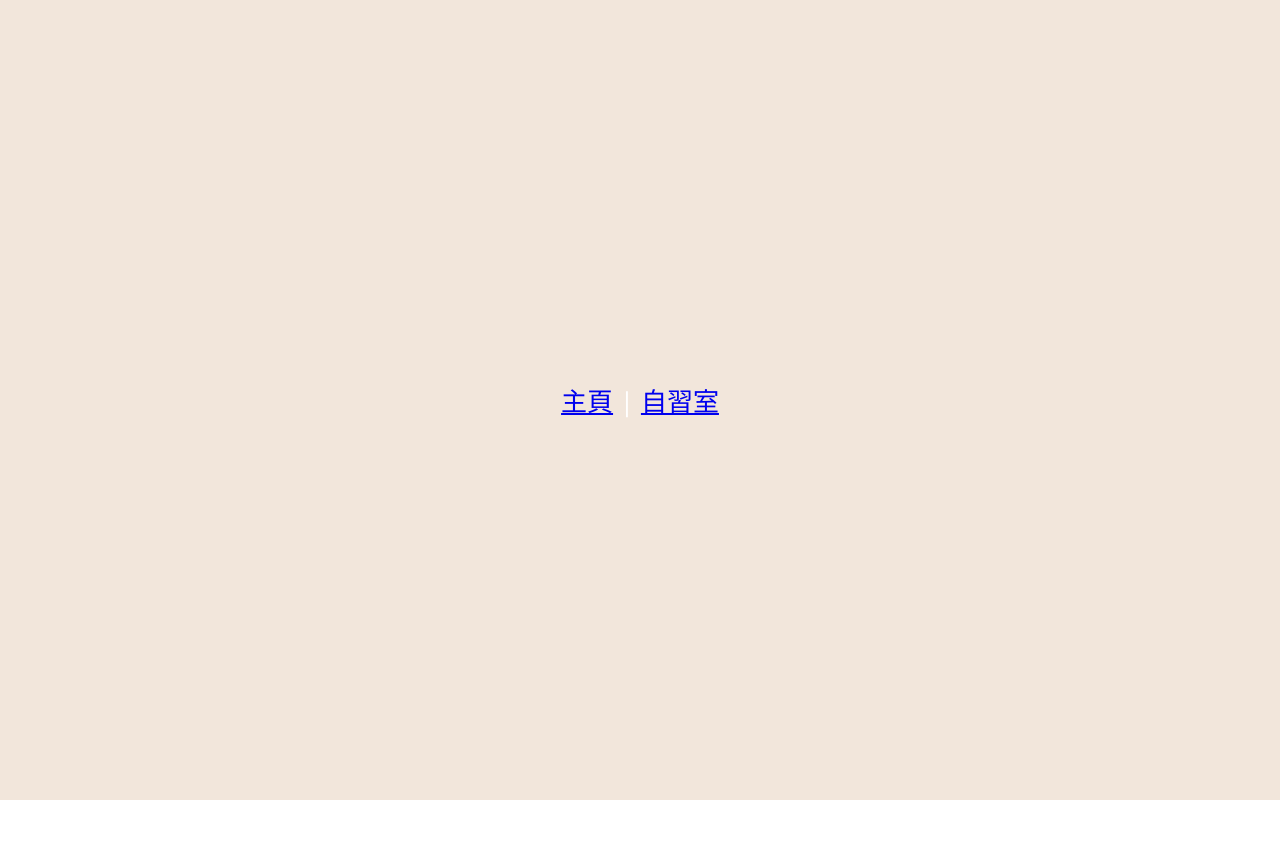
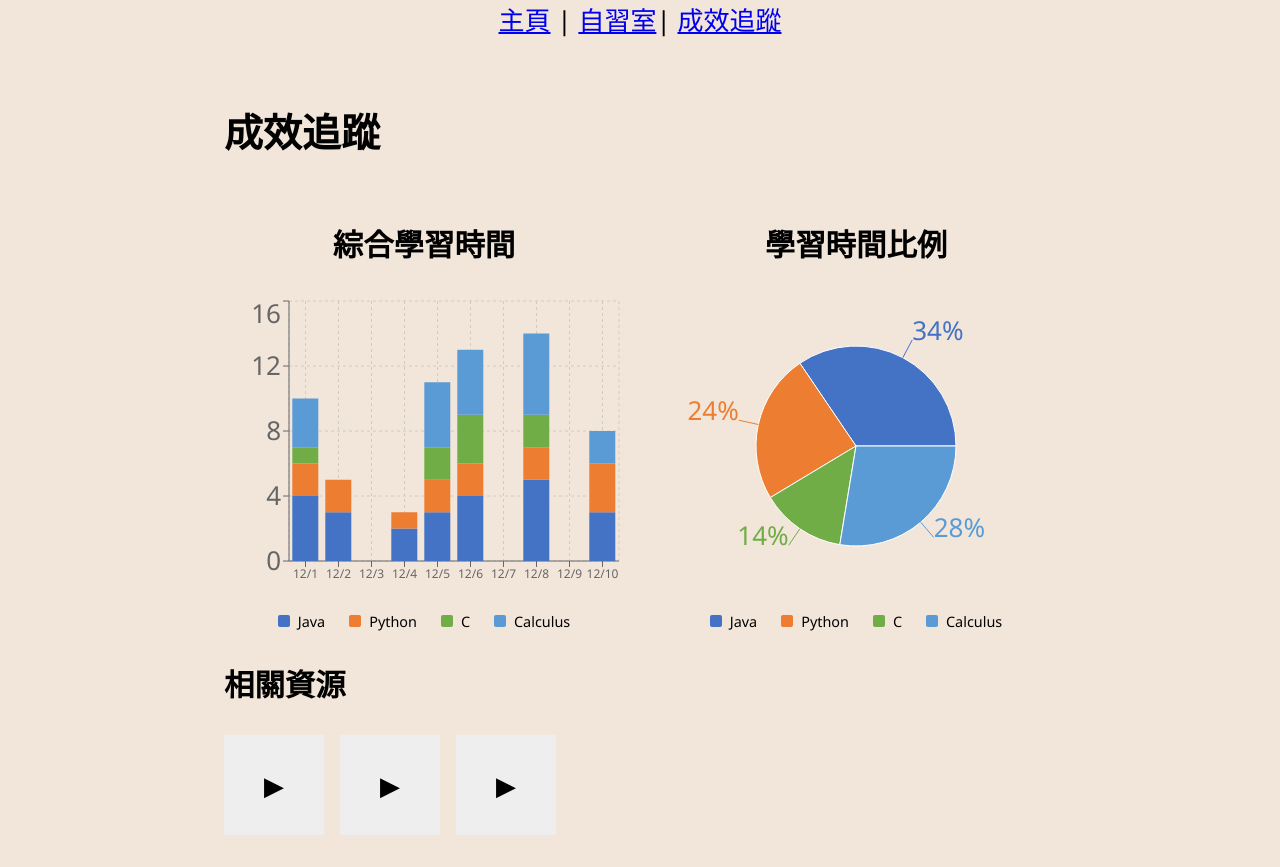
Before and after one commit to sgu731/school_frontend, a React (Create React App) app: page /tracker in a window 1280 px wide. Before the commit this address had no page. Before the commit the page ends 800 px from the top, so only its background shows below. Built offline with nearby package versions, Linux system fonts and the light colour scheme.

Commit message:
style: polish TrackerPage layout

```diff
--- a/package.json
+++ b/package.json
@@ -9,8 +9,10 @@
     "@testing-library/user-event": "^13.5.0",
     "react": "^19.0.0",
     "react-dom": "^19.0.0",
+    "react-icons": "^5.5.0",
     "react-router-dom": "^7.4.0",
     "react-scripts": "5.0.1",
+    "recharts": "^2.15.2",
     "web-vitals": "^2.1.4"
   },
   "scripts": {
--- a/src/App.css
+++ b/src/App.css
@@ -5,6 +5,7 @@
 body {
     font-family: 'Segoe UI', 'PingFang TC', 'Microsoft JhengHei', 'Helvetica Neue', Arial, sans-serif;
 }
+
 
 .App-header {
   background-color: #f2e6db;
@@ -14,7 +15,7 @@ body {
   align-items: center;
   justify-content: center;
   font-size: calc(10px + 2vmin);
-  color: white;
+  color: black;
 }
 
 input {
--- a/src/App.js
+++ b/src/App.js
@@ -3,6 +3,7 @@ import React, { useState, useEffect } from 'react';
 import './App.css';
 import HomePage from './pages/HomePage';
 import RoomsPage from './pages/RoomsPage';
+import TrackerPage from './pages/TrackerPage';
 
 function App() {
     return (
@@ -11,14 +12,19 @@ function App() {
                 <header className="App-header">
                     <nav>
                         <Link to="/">主頁</Link> | <Link to="/rooms">自習室</Link>
+                        {/*新增這一行 */}
+                        | <Link to="/tracker">成效追蹤</Link>
                     </nav>
                     <Routes>
                         <Route path="/" element={<HomePage />} />
                         <Route path="/rooms" element={<RoomsPage />} />
+                        {/*新增這一行 */}
+                        <Route path="/tracker" element={<TrackerPage />} />
                     </Routes>
                 </header>
             </div>
         </Router>
     );
 }
+
 export default App;
--- a/src/pages/TrackerPage.js
+++ b/src/pages/TrackerPage.js
@@ -1 +1,122 @@
-// JavaScript source code
+import React from 'react';
+import {
+  BarChart,
+  Bar,
+  XAxis,
+  YAxis,
+  Tooltip,
+  CartesianGrid,
+  ResponsiveContainer
+} from 'recharts';
+import {
+  PieChart,
+  Pie,
+  Cell
+} from 'recharts';
+
+const barData = [
+  { date: '12/1', Java: 4, Python: 2, C: 1, Calculus: 3 },
+  { date: '12/2', Java: 3, Python: 2, C: 0, Calculus: 0 },
+  { date: '12/3', Java: 0, Python: 0, C: 0, Calculus: 0 },
+  { date: '12/4', Java: 2, Python: 1, C: 0, Calculus: 0 },
+  { date: '12/5', Java: 3, Python: 2, C: 2, Calculus: 4 },
+  { date: '12/6', Java: 4, Python: 2, C: 3, Calculus: 4 },
+  { date: '12/7', Java: 0, Python: 0, C: 0, Calculus: 0 },
+  { date: '12/8', Java: 5, Python: 2, C: 2, Calculus: 5 },
+  { date: '12/9', Java: 0, Python: 0, C: 0, Calculus: 0 },
+  { date: '12/10', Java: 3, Python: 3, C: 0, Calculus: 2 },
+];
+
+const pieData = [
+  { name: 'Java', value: 10 },
+  { name: 'Python', value: 7 },
+  { name: 'C', value: 4 },
+  { name: 'Calculus', value: 8 },
+];
+
+const COLORS = ['#4472c4', '#ed7d31', '#70ad47', '#5b9bd5'];
+
+const TrackerPage = () => {
+  return (
+    <div style={{ padding: '2rem', maxWidth: '1200px', margin: '0 auto' }}>
+      <h2 style={{ textAlign: 'left' }}>成效追蹤</h2>
+
+      <div style={{
+        marginTop: '1rem', display: 'flex', justifyContent: 'center', alignItems: 'flex-start', gap: '2rem', flexWrap: 'wrap'
+      }}>
+        {/* 長條圖 */}
+        <div style={{ flex: 1, minWidth: '400px' }}>
+          <h3>綜合學習時間</h3>
+          <ResponsiveContainer width="100%" height={300}>
+            <BarChart data={barData}>
+              <CartesianGrid strokeDasharray="3 3" />
+              <XAxis dataKey="date" interval={0} tick={{ fontSize: 12 }} />
+              <YAxis />
+              <Tooltip />
+              <Bar dataKey="Java" stackId="a" fill={COLORS[0]} />
+              <Bar dataKey="Python" stackId="a" fill={COLORS[1]} />
+              <Bar dataKey="C" stackId="a" fill={COLORS[2]} />
+              <Bar dataKey="Calculus" stackId="a" fill={COLORS[3]} />
+            </BarChart>
+          </ResponsiveContainer>
+
+          {/* 長條圖圖例 */}
+          <div style={{ marginTop: '1rem', display: 'flex', justifyContent: 'center', gap: '1.5rem' }}>
+            {pieData.map((item, index) => (
+              <div key={index} style={{ display: 'flex', alignItems: 'center' }}>
+                <div style={{
+                  width: '12px', height: '12px', backgroundColor: COLORS[index % COLORS.length], marginRight: '0.5rem', borderRadius: '2px'
+                }}></div>
+                <span style={{ fontSize: '0.9rem' }}>{item.name}</span>
+              </div>
+            ))}
+          </div>
+        </div>
+
+        {/* 圓餅圖 */}
+        <div style={{ flex: 1, minWidth: '400px' }}>
+          <h3>學習時間比例</h3>
+          <ResponsiveContainer width="100%" height={300}>
+            <PieChart>
+              <Pie
+                data={pieData}
+                dataKey="value"
+                nameKey="name"
+                cx="50%"
+                cy="50%"
+                outerRadius={100}
+                fill="#8884d8"
+                label={({ percent }) => `${(percent * 100).toFixed(0)}%`}
+              >
+                {pieData.map((entry, index) => (
+                  <Cell key={`cell-${index}`} fill={COLORS[index % COLORS.length]} />
+                ))}
+              </Pie>
+            </PieChart>
+          </ResponsiveContainer>
+
+          {/* 圓餅圖圖例 */}
+          <div style={{ marginTop: '1rem', display: 'flex', justifyContent: 'center', gap: '1.5rem' }}>
+            {pieData.map((item, index) => (
+              <div key={index} style={{ display: 'flex', alignItems: 'center' }}>
+                <div style={{
+                  width: '12px', height: '12px', backgroundColor: COLORS[index % COLORS.length], marginRight: '0.5rem', borderRadius: '2px'
+                }}></div>
+                <span style={{ fontSize: '0.9rem' }}>{item.name}</span>
+              </div>
+            ))}
+          </div>
+        </div>
+      </div>
+
+      <h3 style={{ textAlign: 'left' }}>相關資源</h3>
+      <div style={{ display: 'flex', gap: '1rem' }}>
+        <div style={{ width: '100px', height: '100px', backgroundColor: '#eee', display: 'flex', justifyContent: 'center', alignItems: 'center' }}>▶</div>
+        <div style={{ width: '100px', height: '100px', backgroundColor: '#eee', display: 'flex', justifyContent: 'center', alignItems: 'center' }}>▶</div>
+        <div style={{ width: '100px', height: '100px', backgroundColor: '#eee', display: 'flex', justifyContent: 'center', alignItems: 'center' }}>▶</div>
+      </div>
+    </div>
+  );
+};
+
+export default TrackerPage;
```
Also changed, not shown: 1 other file (tests, documents, lock files or other folders).
